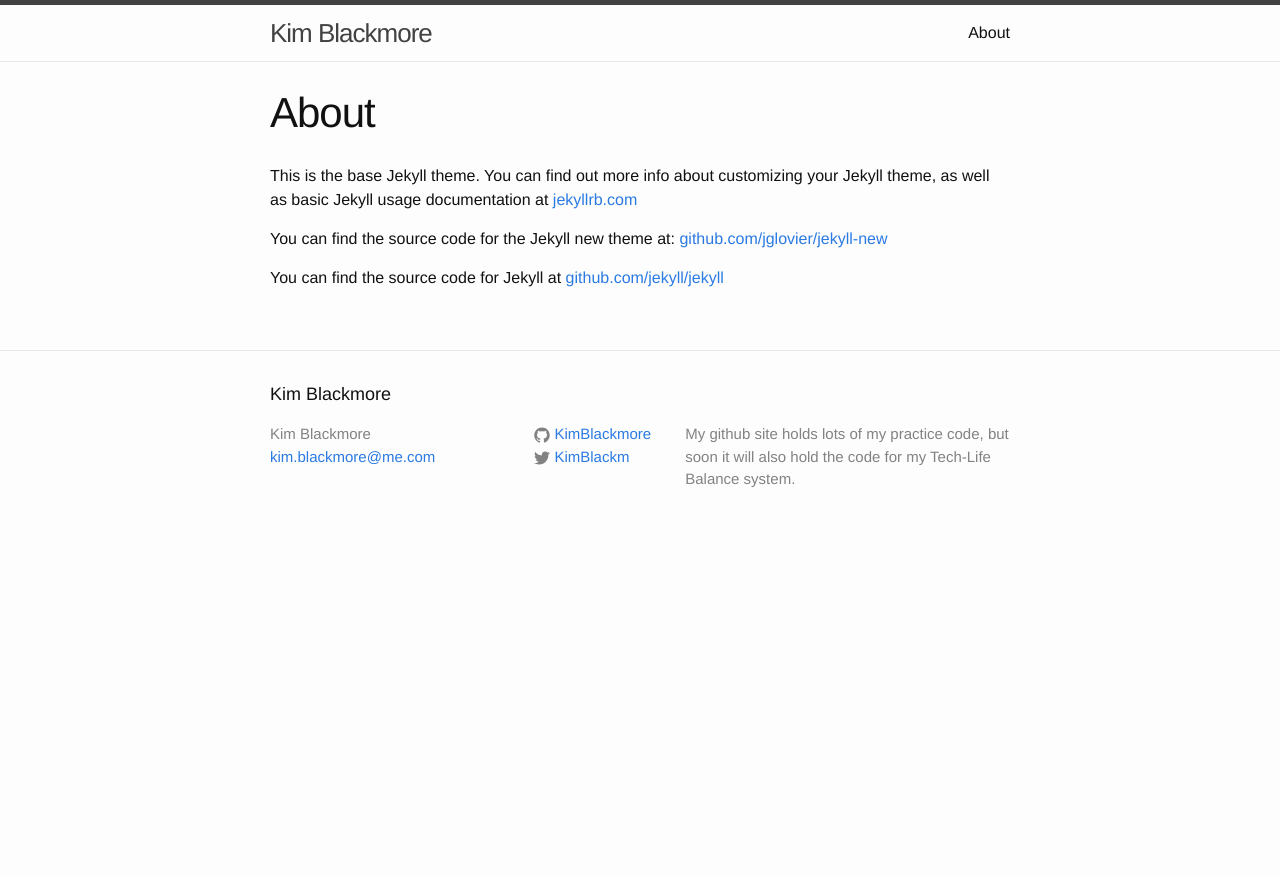
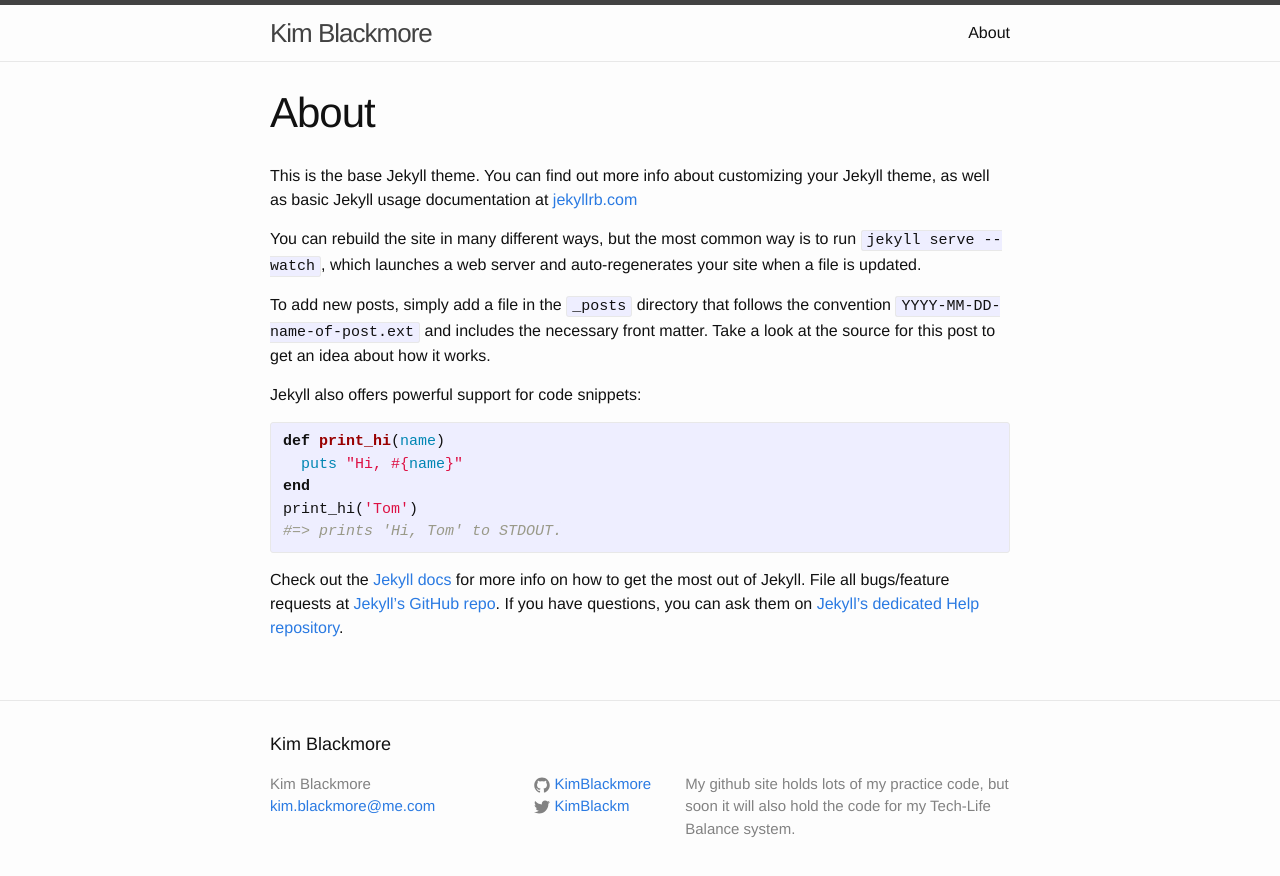
Before and after one commit to KimBlackmore/KimBlackmore.github.io, a Jekyll site: the page built from about.md, in a window 1280 px wide. Shown: the top 876 px of the page. Built offline with Jekyll 4.4.1, drawn with Linux system fonts in a browser that asks for light colours.

Commit message:
add nokogiri post

```diff
--- a/about.md
+++ b/about.md
@@ -6,6 +6,22 @@ permalink: /about/
 
 This is the base Jekyll theme. You can find out more info about customizing your Jekyll theme, as well as basic Jekyll usage documentation at [jekyllrb.com](http://jekyllrb.com/)
 
-You can find the source code for the Jekyll new theme at: [github.com/jglovier/jekyll-new](https://github.com/jglovier/jekyll-new)
+You can rebuild the site in many different ways, but the most common way is to run `jekyll serve --watch`, which launches a web server and auto-regenerates your site when a file is updated.
 
-You can find the source code for Jekyll at [github.com/jekyll/jekyll](https://github.com/jekyll/jekyll)
+To add new posts, simply add a file in the `_posts` directory that follows the convention `YYYY-MM-DD-name-of-post.ext` and includes the necessary front matter. Take a look at the source for this post to get an idea about how it works.
+
+Jekyll also offers powerful support for code snippets:
+
+{% highlight ruby %}
+def print_hi(name)
+  puts "Hi, #{name}"
+end
+print_hi('Tom')
+#=> prints 'Hi, Tom' to STDOUT.
+{% endhighlight %}
+
+Check out the [Jekyll docs][jekyll] for more info on how to get the most out of Jekyll. File all bugs/feature requests at [Jekyll’s GitHub repo][jekyll-gh]. If you have questions, you can ask them on [Jekyll’s dedicated Help repository][jekyll-help].
+
+[jekyll]:      http://jekyllrb.com
+[jekyll-gh]:   https://github.com/jekyll/jekyll
+[jekyll-help]: https://github.com/jekyll/jekyll-help
```
Also changed, not shown: _posts/2016-01-30-nogogiri-omg.markdown (added, +16 -0 lines), _posts/old_2016-01-29-welcome-to-jekyll.markdown (renamed from _posts/2016-01-29-welcome-to-jekyll.markdown), 5 other files.
